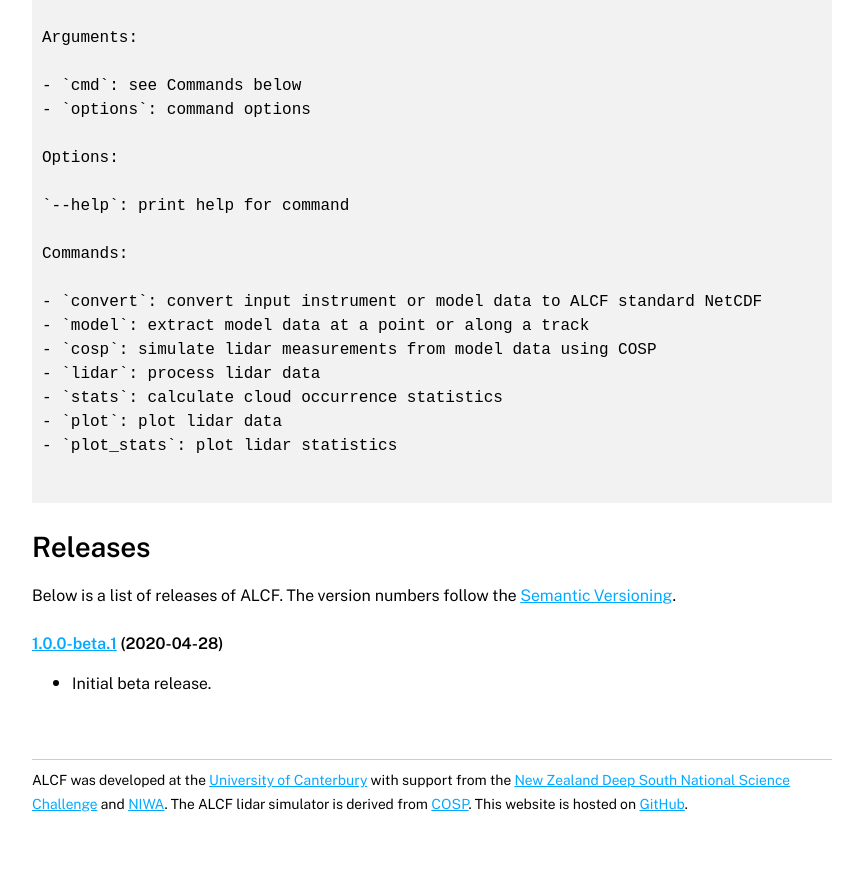
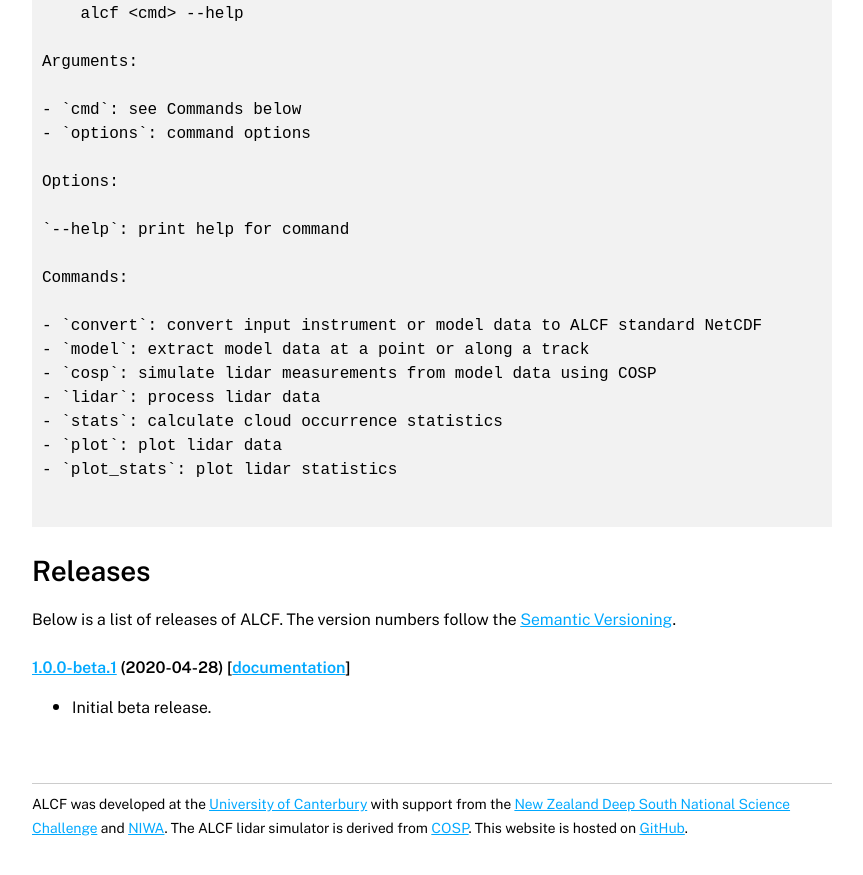
Before and after one commit to alcf-lidar/alcf-lidar.github.io, a Jekyll site: the page built from installation/index.md, in a window 1280 px wide and 900 px high, scrolled down 1963 px. Shown: the top 875 px of the window, without its empty margins (208-1071 px from the left). Built offline with Jekyll 4.4.1, drawn with Linux system fonts in a browser that asks for light colours; some of the changed text lies outside the part shown.

Commit message:
Add link to release documentation

```diff
--- a/_includes/installation.md
+++ b/_includes/installation.md
@@ -87,6 +88,7 @@ should output:
 Below is a list of releases of ALCF. The version numbers follow
 the [Semantic Versioning](https://semver.org).
 
-#### [1.0.0-beta.1](https://github.com/alcf-lidar/alcf/releases/tag/v1.0.0-beta.1) (2020-04-28)
+#### [1.0.0-beta.1](https://github.com/alcf-lidar/alcf/releases/tag/v1.0.0-beta.1) (2020-04-28) [[documentation](https://github.com/alcf-lidar/alcf-lidar.github.io/releases/download/v1.0.0-beta.1/alcf-doc-1.0.0-beta.1.zip)]
+
 
 - Initial beta release.
```
Also changed, not shown: other parts of _includes/installation.md (+2 -1 lines).
